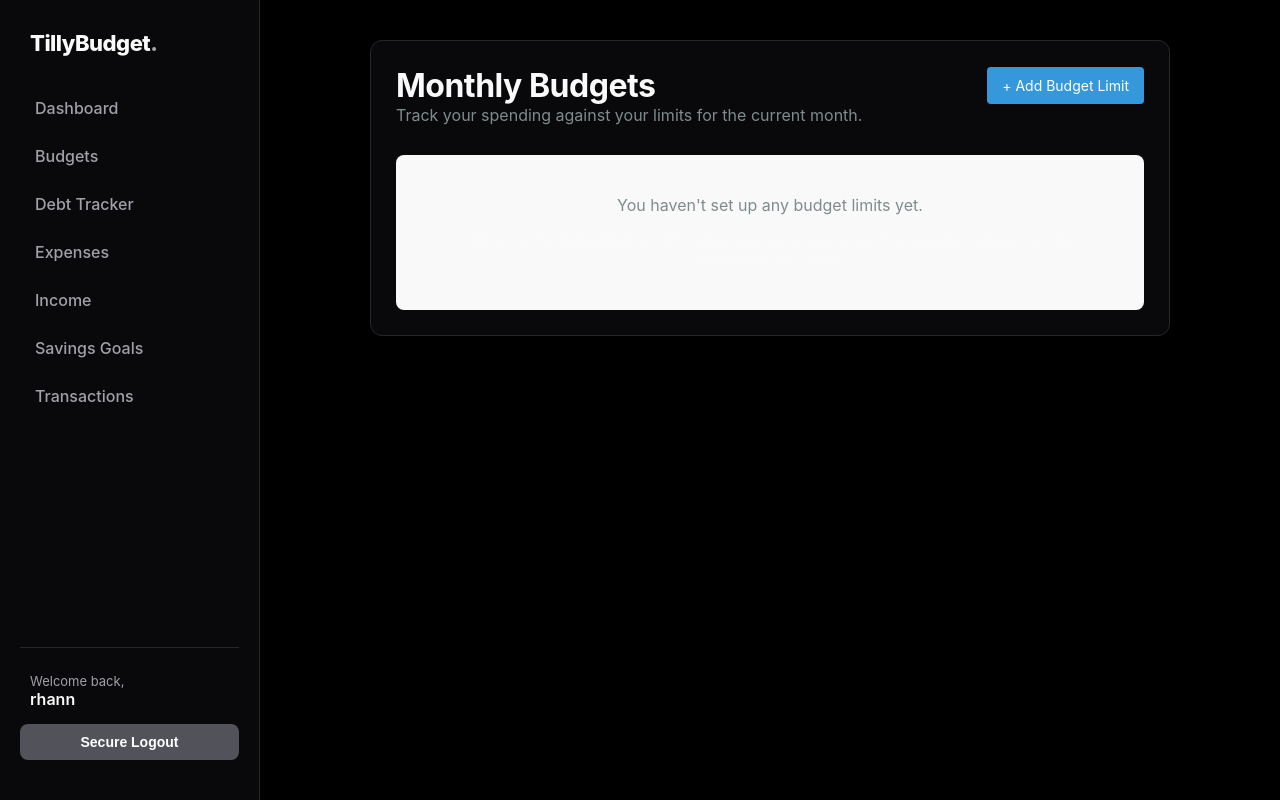
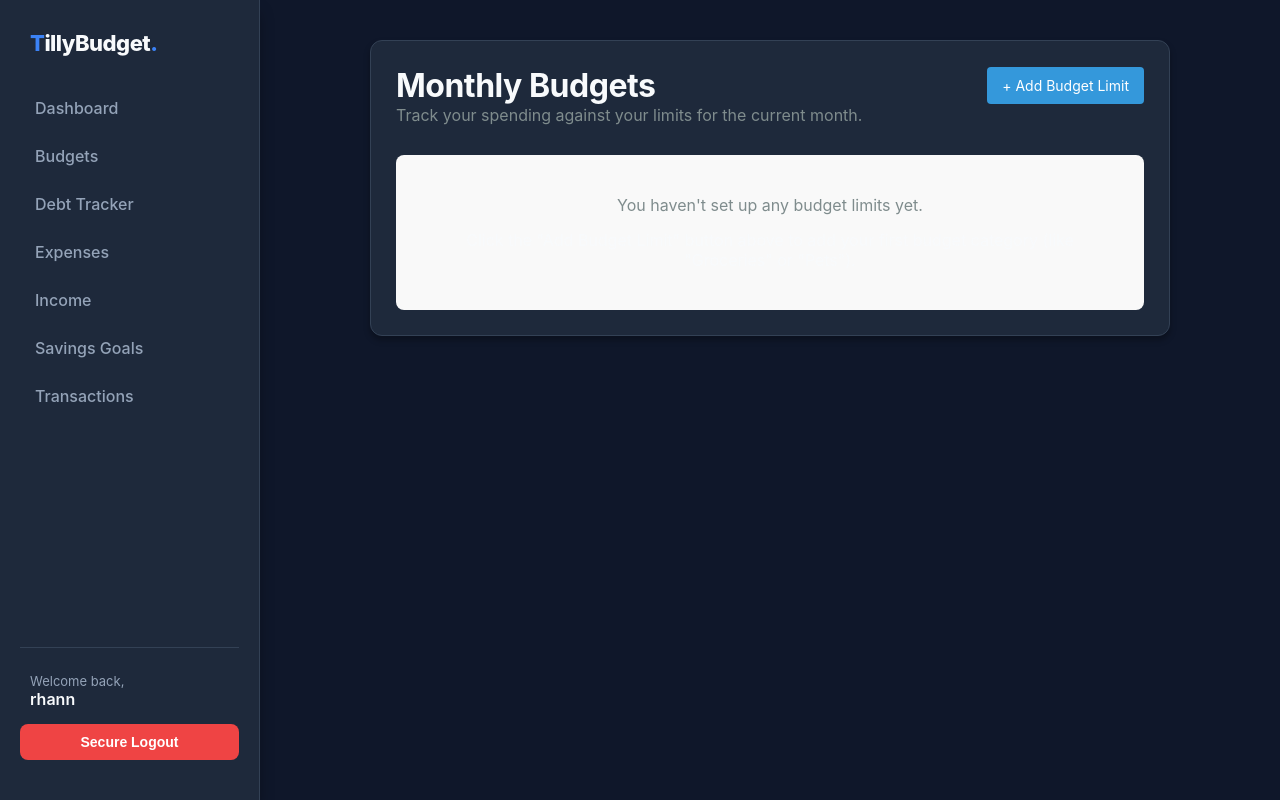
Before and after one commit to rhannemanakins-cmd/vaultic, a Django app: page /budgets/ in a window 1280 px wide. Run offline with Django 5.2, Linux system fonts and the light colour scheme; a user stored in the database is signed in; data that the repository does not hold is empty.

Commit message:
Fix broken HTML and deploy complete Midnight & Sapphire theme

```diff
--- a/finances/templates/finances/base.html
+++ b/finances/templates/finances/base.html
@@ -11,24 +11,26 @@
 
     <style>
         /* ==========================================
-           1. THE DESIGN SYSTEM (Pure Midnight)
+           1. THE DESIGN SYSTEM (Midnight & Sapphire)
            ========================================== */
         :root {
-            /* Pure Monochrome */
-            --brand-primary: #FAFAFA;   /* Crisp white for primary actions & logos */
-            --bg-main: #000000;         /* True pitch black */
-            --bg-card: #09090B;         /* Extremely dark slate/gray for cards */
+            /* Brand & Accents */
+            --brand-primary: #3B82F6;   /* Vibrant Sapphire Blue */
+            --brand-danger: #EF4444;    /* Bright red for delete */
+            --brand-success: #10B981;   /* Emerald green for success */
+
+            /* Backgrounds */
+            --bg-main: #0F172A;         /* Deepest midnight for main background */
+            --bg-card: #1E293B;         /* Slate dark for cards & sidebar */
 
             /* Typography */
-            --text-main: #FAFAFA;       /* White text */
-            --text-light: #A1A1AA;      /* Muted gray for subtitles */
+            --text-main: #F8FAFC;       /* Crisp white for readable text */
+            --text-light: #94A3B8;      /* Muted blue-gray for subtitles/labels */
 
             /* UI Elements */
-            --border-color: #27272A;    /* Subtle dark border */
-            --brand-danger: #52525B;    /* Muted gray instead of bright red */
-            --brand-success: #3F3F46;   /* Muted gray instead of bright green */
-            --shadow-sm: 0 4px 6px rgba(0, 0, 0, 0.5);
-            --shadow-md: 0 10px 15px -3px rgba(0, 0, 0, 0.8);
+            --border-color: #334155;    /* Subtle dark border for tables/dividers */
+            --shadow-sm: 0 4px 6px rgba(0, 0, 0, 0.3);
+            --shadow-md: 0 10px 15px -3px rgba(0, 0, 0, 0.4);
             --radius: 12px;
         }
 
@@ -75,7 +77,7 @@
         }
 
         nav a:hover {
-            background: rgba(255, 255, 255, 0.05);
+            background: rgba(59, 130, 246, 0.1); /* Subtle blue tint */
             color: var(--brand-primary);
             transform: translateX(4px);
         }
@@ -100,7 +102,7 @@
         }
 
         /* ==========================================
-           5. FORMS & BUTTONS
+           5. FORMS & BUTTONS (Fixed with Hover States)
            ========================================== */
         input, select {
             width: 100%;
@@ -118,7 +120,7 @@
         input:focus, select:focus {
             outline: none;
             border-color: var(--brand-primary);
-            box-shadow: 0 0 0 3px rgba(255, 255, 255, 0.1);
+            box-shadow: 0 0 0 3px rgba(59, 130, 246, 0.2);
         }
 
         /* Base Button Styles */
@@ -135,18 +137,18 @@
             text-align: center;
         }
 
-        /* Pure White Primary Button (Dark Text) */
+        /* The Sapphire Primary Button */
         .btn-primary {
             background: var(--brand-primary);
-            color: #000000;
-            box-shadow: 0 4px 6px rgba(255, 255, 255, 0.05);
+            color: white;
+            box-shadow: 0 4px 6px rgba(59, 130, 246, 0.2);
         }
         .btn-primary:hover {
-            background: #D4D4D8; /* Silver on hover */
+            background: #2563EB; /* Darker sapphire on hover */
             transform: translateY(-1px);
         }
 
-        /* Outline Button */
+        /* The Outline Button (For CSV & Pagination) */
         .btn-outline {
             background: var(--bg-card);
             color: var(--text-main);
@@ -161,8 +163,8 @@
         .auth-section { margin-top: auto; padding-top: 25px; border-top: 1px solid var(--border-color); }
         .btn-success { background: var(--brand-success); color: white; }
         .btn-danger { background: var(--brand-danger); color: white; }
-        .btn-success:hover { background: #52525B; }
-        .btn-danger:hover { background: #71717A; }
+        .btn-success:hover { background: #059669; }
+        .btn-danger:hover { background: #DC2626; }
         .auth-btn { width: 100%; margin-bottom: 10px; }
     </style>
 </head>
@@ -170,7 +172,7 @@
     <nav>
         <div>
             <h2 style="font-size: 22px; font-weight: 800; letter-spacing: -0.5px; margin-top: 0; margin-bottom: 30px; color: var(--text-main); padding-left: 10px;">
-                TillyBudget<span style="color: #A1A1AA;">.</span>
+                <span style="color: var(--brand-primary);">T</span>illyBudget<span style="color: var(--brand-primary);">.</span>
             </h2>
             <a href="{% url 'dashboard' %}">Dashboard</a>
             <a href="{% url 'budgets' %}">Budgets</a>
```
